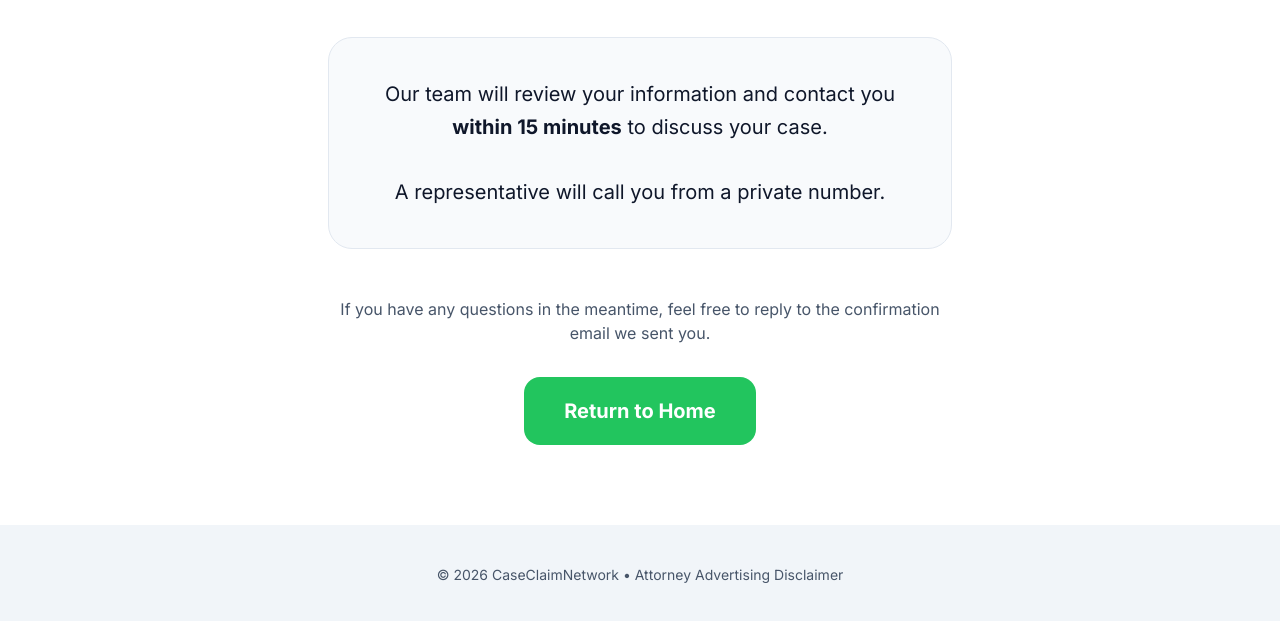
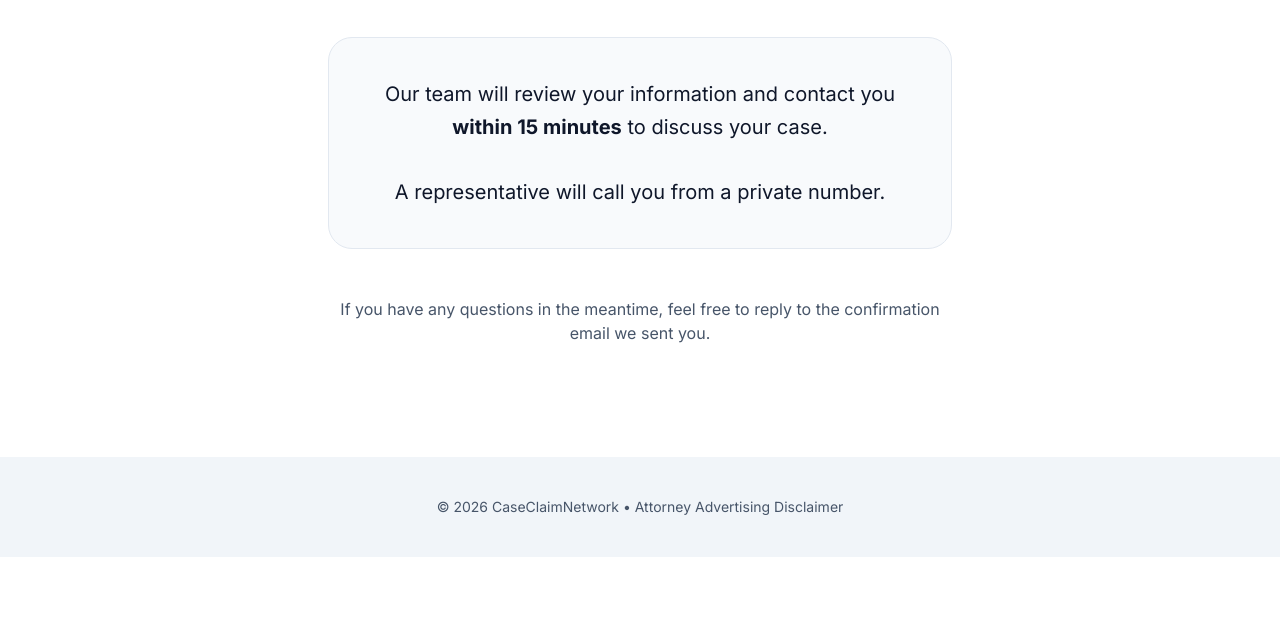
Before and after one commit to mikemorrison-mm/altrck4.com-thankyou.html, a plain HTML site: page ThankYou.html in a window 1280 px wide. Shown: the part 391-1012 px from the top of the page. After the commit the page ends 948 px from the top, so only its background shows below. Drawn offline with nearby package versions, Linux system fonts and the light colour scheme.

Commit message:
Remove 'Return to Home' link from ThankYou.html
Removed the 'Return to Home' link from the Thank You page.

```diff
--- a/ThankYou.html
+++ b/ThankYou.html
@@ -45,10 +45,7 @@
             If you have any questions in the meantime, feel free to reply to the confirmation email we sent you.
         </p>
 
-        <a href="index.html"
-           class="inline-block bg-green-500 hover:bg-green-600 text-white font-bold text-xl px-10 py-5 rounded-2xl transition-all">
-            Return to Home
-        </a>
+
     </div>
 
     <!-- FOOTER -->
```
